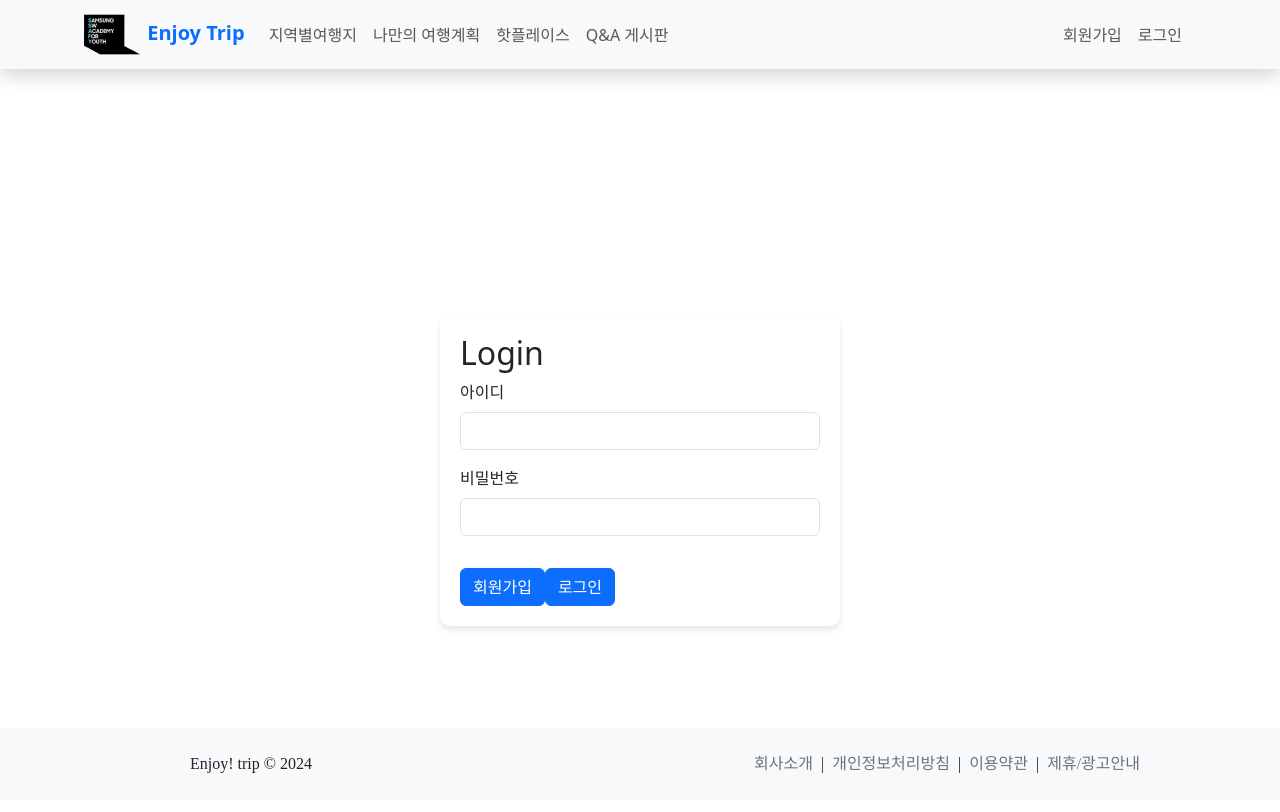
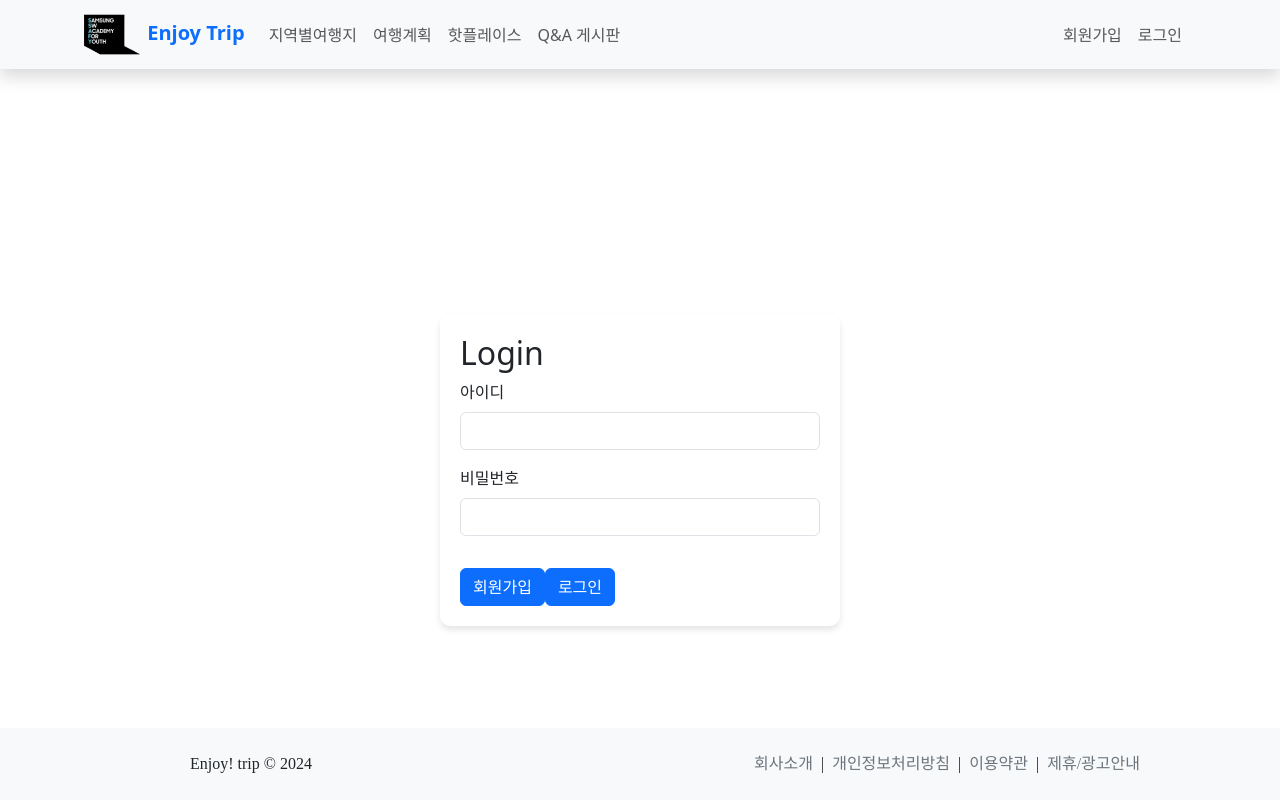
Before and after one commit to cookingTorch/HatTrip, a Vue app in the folder enjoytrip_vue/: page /login in a window 1280 px wide. Shown: the top 812 px of the page. Built offline with nearby package versions, Linux system fonts and the light colour scheme; no server answers; a web font is replaced by a local one.

Commit message:
add plan folder

```diff
--- a/enjoytrip_vue/src/components/HeaderNav.vue
+++ b/enjoytrip_vue/src/components/HeaderNav.vue
@@ -60,7 +60,9 @@ const logout = () => {
                 </router-link>
               </li>
               <li class="nav-item">
-                <a class="nav-link" aria-current="page" href="travelPlan.html">나만의 여행계획</a>
+                <router-link :to="{ name: 'planView' }" class="nav-link">
+                    여행계획
+                </router-link>
               </li>
               <li class="nav-item">
                 <router-link :to="{ name: 'hotplace' }" class="nav-link">
--- a/enjoytrip_vue/src/router/index.js
+++ b/enjoytrip_vue/src/router/index.js
@@ -12,6 +12,7 @@ import MemberModify from '../views/user/MemberModify.vue'
 import AttractionInfo from '@/views/attraction/AttractionInfo.vue'
 import HotplaceRegister from '@/views/hotplace/HotplaceRegister.vue';
 import HotplaceView from '@/views/hotplace/HotplaceView.vue'
+import PlanView from '@/views/plan/PlanView.vue'
 
 const router = createRouter({
   history: createWebHistory(import.meta.env.BASE_URL),
@@ -70,6 +71,11 @@ const router = createRouter({
       path: '/hotplace/regist',
       name: 'hotplaceRegister',
       component: HotplaceRegister
+    },
+    {
+      path: '/plan/view',
+      name: 'planView',
+      component: PlanView
     }
   ]
 });
--- /dev/null
+++ b/enjoytrip_vue/src/views/plan/PlanView.vue
@@ -0,0 +1,22 @@
+<template>
+    <div class="travel-planner">
+      <div class="left-panel">
+        <!-- 여기에 지도 script가 들어갑니다 -->
+      </div>
+      <div class="right-panel">
+        <h2>여행 계획</h2>
+        <ul>
+          <li v-for="(landmark, index) in travelPlan" :key="index">{{ landmark }}</li>
+        </ul>
+        <button @click="submitTravelPlan">여행 계획 제출</button>
+      </div>
+    </div>
+  </template>
+
+<script setup>
+
+</script>
+
+<style>
+
+</style>
```
